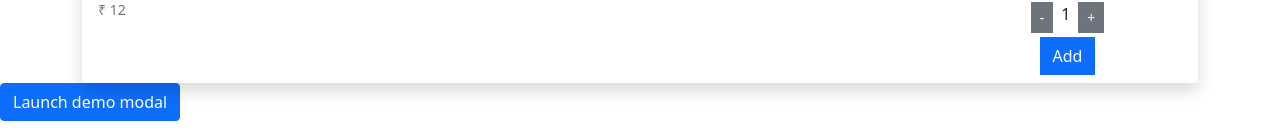
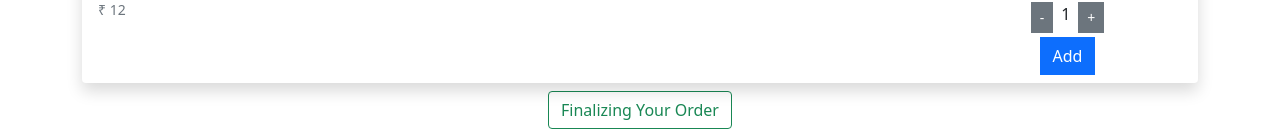
Before and after one commit to khushi5422/OnlineOrdering, a Next.js app: page / in a window 1280 px wide. Shown: the part 841-975 px from the top of the page. Built offline with nearby package versions, Linux system fonts and the light colour scheme.

Commit message:
button added for navigation

```diff
--- a/src/components/verticalmodal.tsx
+++ b/src/components/verticalmodal.tsx
@@ -1,12 +1,15 @@
+import Link from 'next/link'
 import React from 'react'
 
 export default function Verticalmodal() {
   return (
     <>
-<button type="button" className="btn btn-primary" data-toggle="modal" data-target="#exampleModalCenter">
-  Launch demo modal
-</button>
-<div className="modal fade" id="exampleModalCenter" tabIndex= {-1} role="dialog" aria-labelledby="exampleModalCenterTitle" aria-hidden="true">
+    <div className='text-center p-2'>
+    <Link href="/checkout">
+      <button className='btn btn-outline-success'> Finalizing Your Order</button>
+    </Link>
+    </div>
+{/* <div className="modal fade" id="exampleModalCenter" tabIndex= {-1} role="dialog" aria-labelledby="exampleModalCenterTitle" aria-hidden="true">
   <div className="modal-dialog modal-dialog-centered" role="document">
     <div className="modal-content">
       <div className="modal-header">
@@ -24,7 +27,7 @@ export default function Verticalmodal() {
       </div>
     </div>
   </div>
-</div>
+</div> */}
     </>
   )
 }
```
